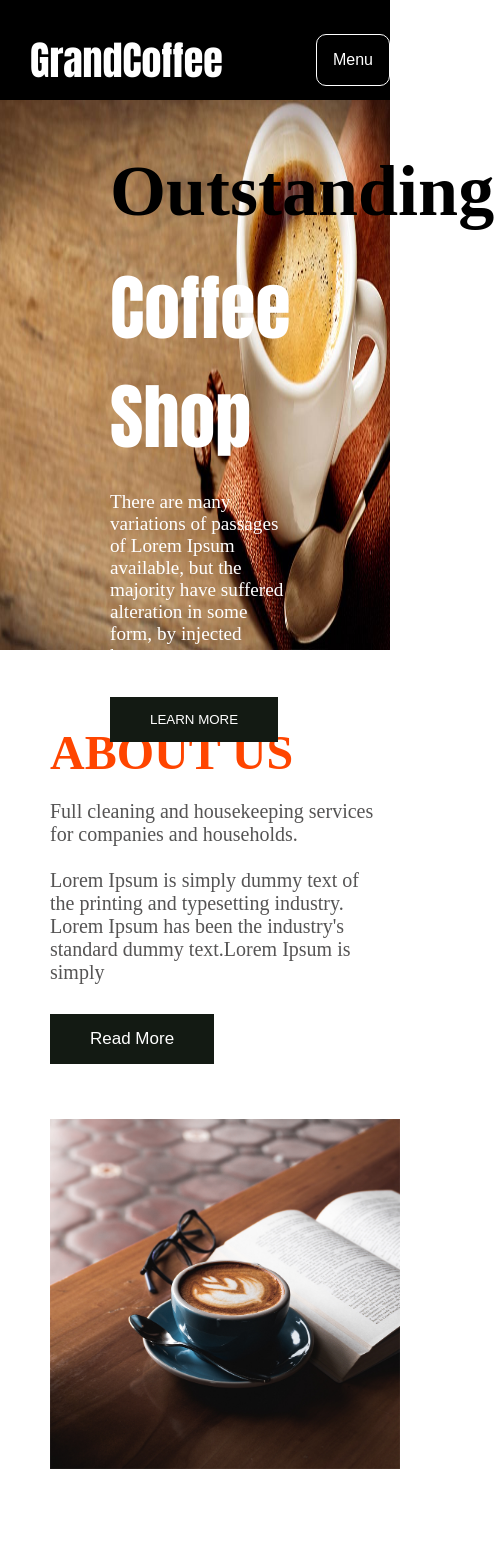
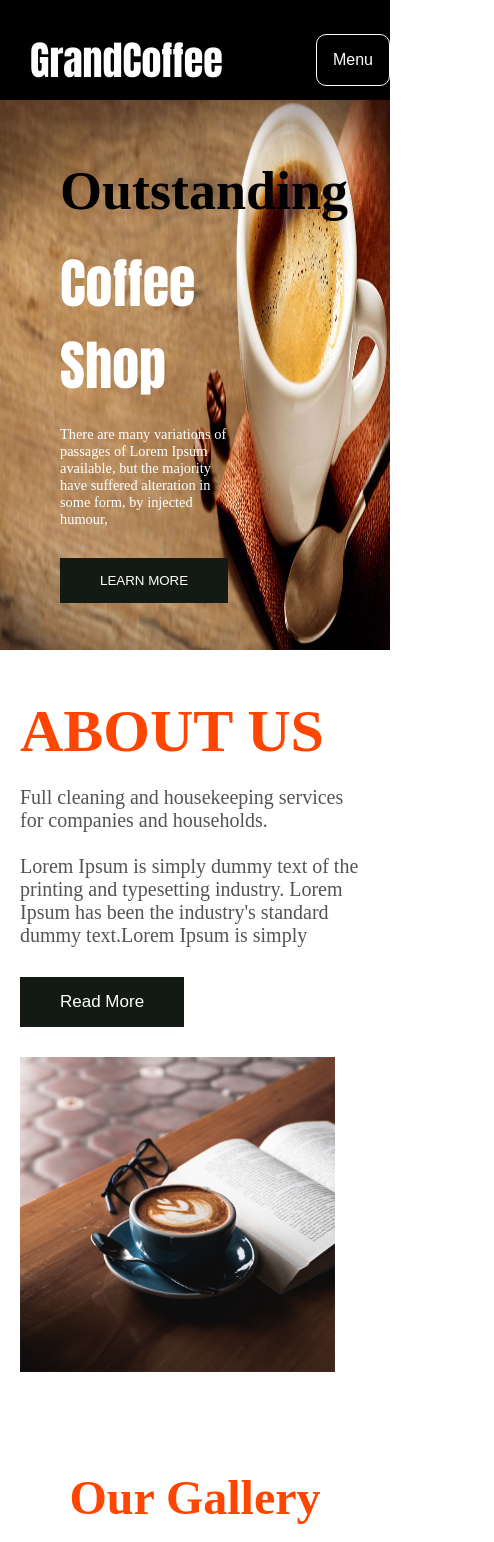
Before and after one commit to NarenderRajput/grand-coffee, a plain HTML site: page index.html in a window 390 px wide. Shown: the top 1542 px of the page, 494 px wide, since content can reach past the window. Drawn offline with Linux system fonts and the light colour scheme; files whose address does not match are found by name.

Commit message:
css fixed

```diff
--- a/assets/css/Webpage1.css
+++ b/assets/css/Webpage1.css
@@ -90,10 +90,10 @@ img {
 .block1 {
     background-image: url("../images/coffee.png");
     background-size: 100% 100%;
-
     position: relative;
     width: 100%;
     height: 550px;
+    font-size: 12px;
 }
 
 .block1 .div {
@@ -104,20 +104,20 @@ img {
 }
 
 .block1 .div h1 {
-    font-size: 4.5rem;
+    font-size: 4.5em;
     padding: 10px;
 }
 
 .block1 .div h2 {
     font-family: Impact, Haettenschweiler, 'Arial Narrow Bold', sans-serif;
     color: white;
-    font-size: 4.5rem;
+    font-size: 4.5em;
     padding: 10px;
 }
 
 .block1 .div p {
     color: white;
-    font-size: 1.2rem;
+    font-size: 1.2em;
     padding: 10px;
 }
 
@@ -135,26 +135,26 @@ img {
     display: flex;
     justify-content: center;
     width: 100%;
-    margin: auto;
-    margin-top: 150px;
+    margin: 7% 0%;
     align-items: center;
-    margin: 30px;
+    flex-wrap: wrap;
+    gap: 5%;
+    font-size: 12px;
+}
 
-
-
+.block2 > div {
+    width: 45%;
 }
 
 .block2 .div1 {
     font-size: 20px;
     width: 45%;
-    margin: 25px;
-    margin-left: 15%;
     color: rgb(85, 84, 84);
 
 }
 
 .block2 .div1 h1 {
-    font-size: 3rem;
+    font-size: 3em;
     font-family: 'Arial Narrow Bold';
     color: orangered;
     margin-bottom: 20px;
@@ -162,10 +162,7 @@ img {
 }
 
 .block2 img {
-    width: 45%;
-    height: auto;
-    margin: 25px;
-
+    width: 100%;
 }
 
 .block2 .div1 button {
@@ -289,8 +286,8 @@ img {
 }
 
 .block4 .div6 img {
-    width: 30px;
-    height: 30px;
+    width: 20%;
+    height: 25%;
     padding: 10px;
 }
 
@@ -301,7 +298,6 @@ img {
 
 .block4 .div6:hover > .div7 {
     display: inline-block;
-    color: white;
 }
 
 .div8 {
@@ -358,7 +354,12 @@ img {
     width: 100%;
     height: auto;
     margin: auto;
+    flex-wrap: wrap;
 
+}
+
+.block5 > div {
+    width: 50%;
 }
 
 .block5 .div11 {
@@ -444,7 +445,7 @@ img {
     }
 
     .block2 .div1 {
-        width: 90%;
+        width: 50%;
         margin-left: 0;
     }
 
@@ -471,7 +472,7 @@ img {
     }
 
     .block5 .div11 {
-        width: 90%;
+        width: 50%;
     }
 
     .block5 img {
@@ -483,11 +484,11 @@ img {
         width: 100%;
     }
 
-    .block6 .div12 {
-        width: 50%;
-    }
+
 
 }
+
+
 
 @media only screen and (max-width:768px) {
 
@@ -503,14 +504,23 @@ img {
         width: 100%;
     }
 
+    .block1 .div {
+        top: 50px;
+        left: 50px;
+    }
+    .block2 {
+        width: 100%;
+
+    }
     .block2 .div1 {
-        width: 90%;
+        width: 45%;
 
     }
 
-    .block2 img {
-        width: 90%;
+    .block2 .div4 {
+        width: 45%;
     }
+
 
     .block3 {
         width: 100%;
@@ -526,11 +536,10 @@ img {
 
     .block5 {
         width: 100%;
-        flex-wrap: wrap;
     }
 
     .block5 .div11 {
-        width: 120%;
+        width: 50%;
     }
 
     .block5 img {
@@ -539,11 +548,11 @@ img {
     }
 
     .block6 {
-        width: 100%;
+        width: 50%;
     }
 
     .block6 .div12 {
-        width: 50%;
+        width: 50% !important;
     }
 
 }
@@ -564,21 +573,17 @@ img {
 
     .block1 .div {
         width: 50%;
-        top: 40px;
     }
 
-    .block2 {
-        flex-wrap: wrap;
-    }
 
     .block2 .div1 {
         width: 100%;
     }
 
-    .block2 img {
+    .block2 .div4 {
         width: 100%;
-        margin: 0;
     }
+
 
     .block3 {
         width: 100%;
@@ -604,11 +609,10 @@ img {
 
     .block5 {
         width: 100%;
-        flex-wrap: wrap;
     }
 
     .block5 .div11 {
-        width: 100%;
+        width: 50%;
     }
 
     .block5 img {
@@ -623,5 +627,4 @@ img {
     .block6 .div12 {
         width: 50%;
     }
-
 }
--- a/index.html
+++ b/index.html
@@ -50,7 +50,7 @@
             <button>Read More</button>
         </div>
 
-        <div><img src="assets/images/coffee1.png" alt=""></div>
+        <div class="div4"><img src="assets/images/coffee1.png" alt=""></div>
 
     </div>
 
```
Also changed, not shown: assets/images/icon1.png (added).
